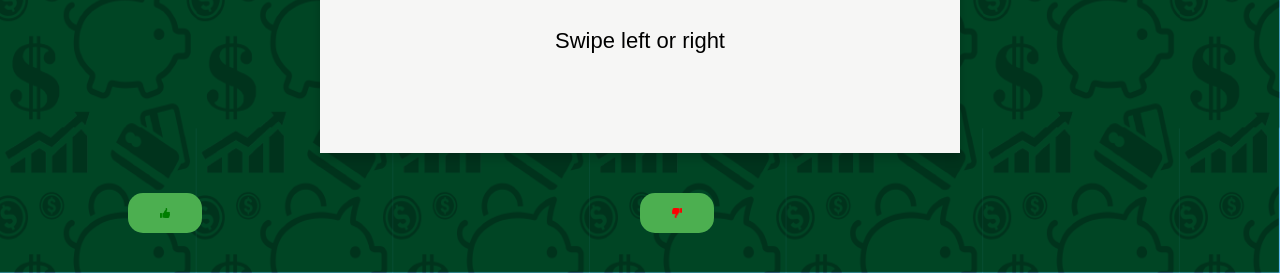
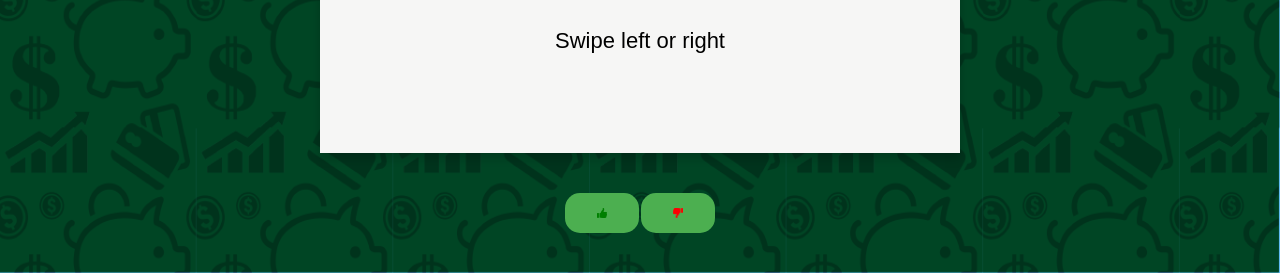
Before and after one commit to patrickhuang112/BudgetRoyale, a Django app: page /judge/ in a window 1280 px wide. Shown: the part 527-800 px from the top of the page. Run offline with Django 3.2, Linux system fonts and the light colour scheme; some libraries are stand-ins or nearby versions.

Commit message:
updated buttons on judge page

```diff
--- a/static/budgetroyale/styles/judge.css
+++ b/static/budgetroyale/styles/judge.css
@@ -23,13 +23,6 @@ button {
   top: 90%;
   height: 100%;
   text-align: center;
-}
-#like {
-  position:absolute;
-  left: 10%;
-}
-#dislike {
-  position : absolute;
 }
 
 *,
--- a/templates/judge.html
+++ b/templates/judge.html
@@ -201,7 +201,7 @@
                 pullDeltaX = 0;
                 while(Math.abs(pullDeltaX) <= decisionVal) {
                     pullChange();
-                    pullDeltaX++;
+                    pullDeltaX--;
                 }
 
                 release();
```
